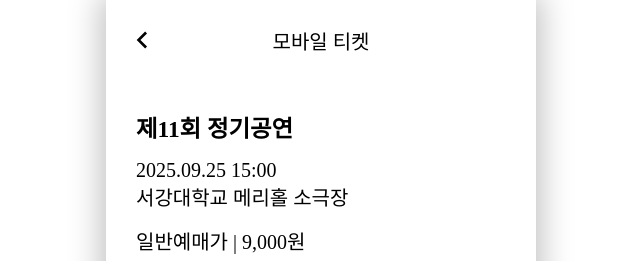
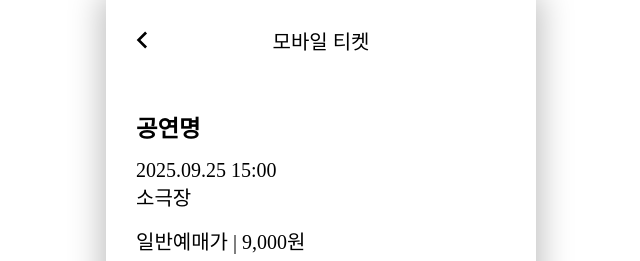
Before and after one commit to DEMODAY-J211/frontend, a React (Vite) app: page /1/mobileticket/1 in a window 1280 px wide. Shown: the top 261 px of the page, without its empty margins (319-959 px from the left). Built offline with nearby package versions, Linux system fonts and the light colour scheme; no server answers; sample sign-in values are in the browser's storage; a web font is replaced by a local one.

Commit message:
qrticket

```diff
--- a/src/App.jsx
+++ b/src/App.jsx
@@ -136,7 +136,7 @@ const App = () => {
             />
             <Route
               path=":managerId/checkticket/:reservationId"
-              element={<ProtectedRoute element={CheckTicket} />}
+              element={<CheckTicket />}
             />
             <Route
               path=":managerId/mobileticket/:reservationId"
--- a/src/pages/User/MobileTicket.jsx
+++ b/src/pages/User/MobileTicket.jsx
@@ -11,10 +11,10 @@ import { formatKoreanDate } from "../../utils/dateFormat";
 const MockData = [
   {
     reservationNumber: 12345,
-    showTitle: "제11회 정기공연",
+    showTitle: "공연명",
     showDateTime: "2025-09-25T15:00:00",
-    showLocation: "서강대학교 메리홀 소극장",
-    userName: "강길동",
+    showLocation: " 소극장",
+    userName: "유저명",
     ticketOption: {
       ticketOptionId: 1,
       ticketOptionName: "일반예매가",
```
